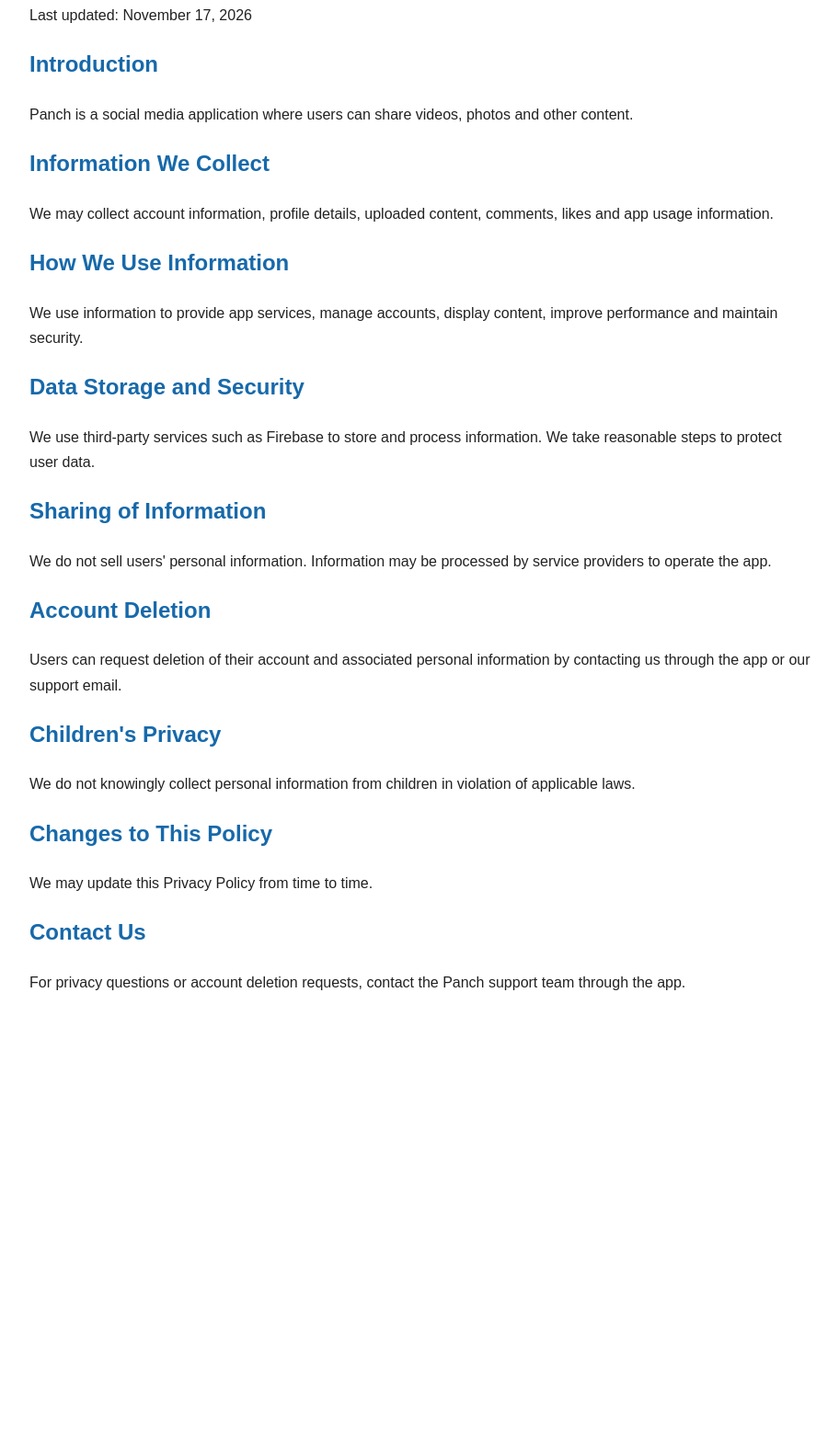
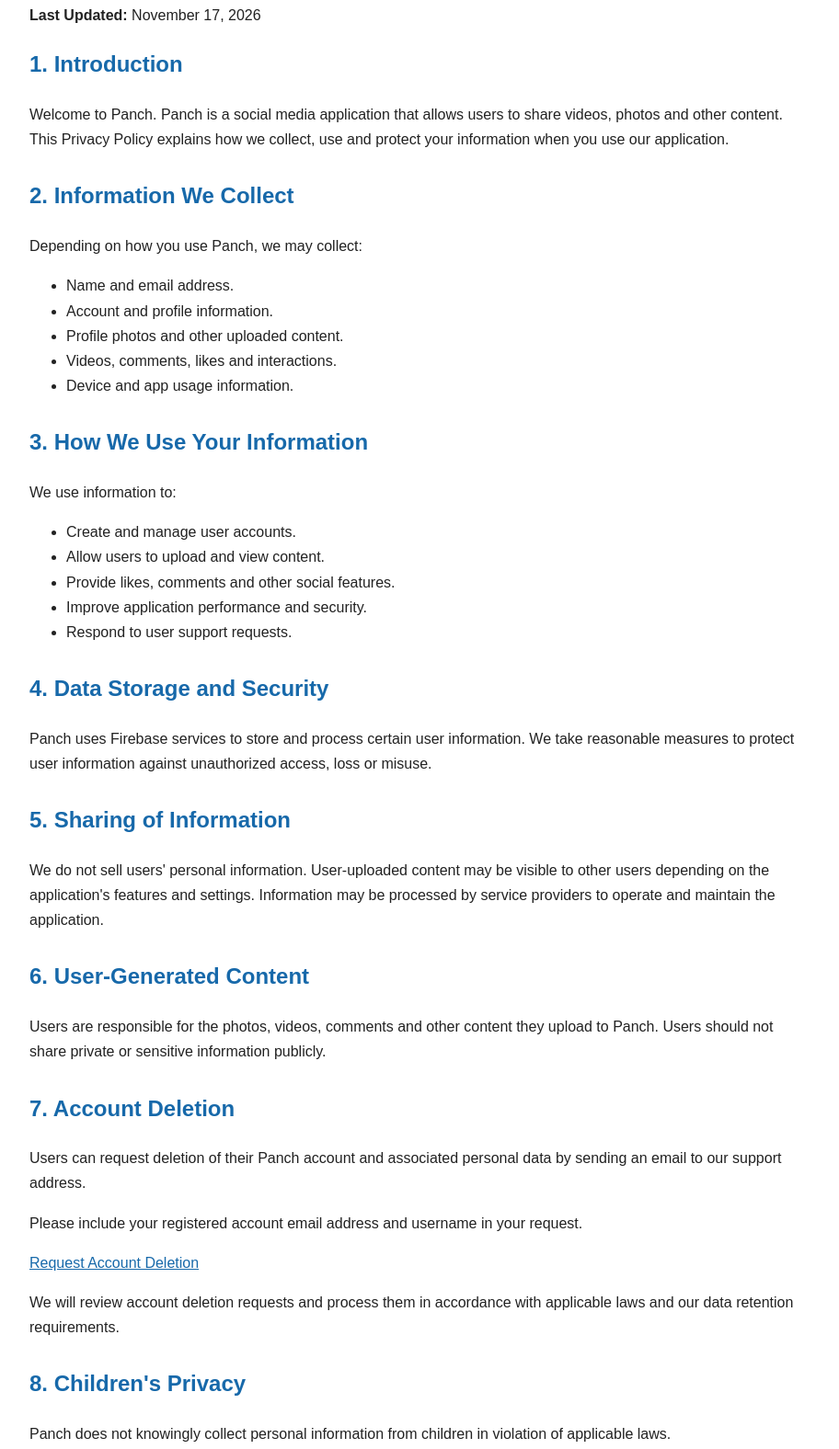
Before and after one commit to jalebi-app/Panch-Privacy-Policy, a plain HTML site: page index.html in a window 1280 px wide. Shown: the part 144-1720 px from the top of the page at 92% size, without its empty margins (183-1095 px from the left). Before the commit the page ends 1292 px from the top, so only its background shows below. Drawn offline with Linux system fonts and the light colour scheme.

Commit message:
Update Privacy Policy and Account Deletion

```diff
--- a/index.html
+++ b/index.html
@@ -1,44 +1,176 @@
-
 <!DOCTYPE html>
 <html lang="en">
 <head>
 <meta charset="UTF-8">
 <meta name="viewport" content="width=device-width, initial-scale=1.0">
+
 <title>Panch - Privacy Policy</title>
+
 <style>
-body{font-family:Arial,sans-serif;line-height:1.7;max-width:850px;margin:30px auto;padding:20px;color:#222}
-h1,h2{color:#1769aa}
+body {
+    font-family: Arial, sans-serif;
+    line-height: 1.7;
+    max-width: 850px;
+    margin: 30px auto;
+    padding: 20px;
+    color: #222;
+    background: #fff;
+}
+h1, h2 {
+    color: #1769aa;
+}
+a {
+    color: #1769aa;
+}
+section {
+    margin-bottom: 28px;
+}
 </style>
 </head>
+
 <body>
+
 <h1>Panch - Privacy Policy</h1>
-<p>Last updated: November 17, 2026</p>
 
-<h2>Introduction</h2>
-<p>Panch is a social media application where users can share videos, photos and other content.</p>
+<p><strong>Last Updated:</strong> November 17, 2026</p>
 
-<h2>Information We Collect</h2>
-<p>We may collect account information, profile details, uploaded content, comments, likes and app usage information.</p>
+<section>
+<h2>1. Introduction</h2>
+<p>
+Welcome to Panch. Panch is a social media application
+that allows users to share videos, photos and other content.
+This Privacy Policy explains how we collect, use and protect
+your information when you use our application.
+</p>
+</section>
 
-<h2>How We Use Information</h2>
-<p>We use information to provide app services, manage accounts, display content, improve performance and maintain security.</p>
+<section>
+<h2>2. Information We Collect</h2>
+<p>Depending on how you use Panch, we may collect:</p>
+<ul>
+<li>Name and email address.</li>
+<li>Account and profile information.</li>
+<li>Profile photos and other uploaded content.</li>
+<li>Videos, comments, likes and interactions.</li>
+<li>Device and app usage information.</li>
+</ul>
+</section>
 
-<h2>Data Storage and Security</h2>
-<p>We use third-party services such as Firebase to store and process information. We take reasonable steps to protect user data.</p>
+<section>
+<h2>3. How We Use Your Information</h2>
+<p>We use information to:</p>
+<ul>
+<li>Create and manage user accounts.</li>
+<li>Allow users to upload and view content.</li>
+<li>Provide likes, comments and other social features.</li>
+<li>Improve application performance and security.</li>
+<li>Respond to user support requests.</li>
+</ul>
+</section>
 
-<h2>Sharing of Information</h2>
-<p>We do not sell users' personal information. Information may be processed by service providers to operate the app.</p>
+<section>
+<h2>4. Data Storage and Security</h2>
+<p>
+Panch uses Firebase services to store and process certain
+user information. We take reasonable measures to protect
+user information against unauthorized access, loss or misuse.
+</p>
+</section>
 
-<h2>Account Deletion</h2>
-<p>Users can request deletion of their account and associated personal information by contacting us through the app or our support email.</p>
+<section>
+<h2>5. Sharing of Information</h2>
+<p>
+We do not sell users' personal information.
+User-uploaded content may be visible to other users
+depending on the application's features and settings.
+Information may be processed by service providers
+to operate and maintain the application.
+</p>
+</section>
 
-<h2>Children's Privacy</h2>
-<p>We do not knowingly collect personal information from children in violation of applicable laws.</p>
+<section>
+<h2>6. User-Generated Content</h2>
+<p>
+Users are responsible for the photos, videos, comments
+and other content they upload to Panch. Users should
+not share private or sensitive information publicly.
+</p>
+</section>
 
-<h2>Changes to This Policy</h2>
-<p>We may update this Privacy Policy from time to time.</p>
+<section>
+<h2>7. Account Deletion</h2>
+<p>
+Users can request deletion of their Panch account and
+associated personal data by sending an email to our
+support address.
+</p>
 
-<h2>Contact Us</h2>
-<p>For privacy questions or account deletion requests, contact the Panch support team through the app.</p>
+<p>
+Please include your registered account email address
+and username in your request.
+</p>
+
+<p>
+<a href="mailto:jalebi.official.app@gmail.com?subject=Panch%20Account%20Deletion%20Request">
+Request Account Deletion
+</a>
+</p>
+
+<p>
+We will review account deletion requests and process
+them in accordance with applicable laws and our
+data retention requirements.
+</p>
+</section>
+
+<section>
+<h2>8. Children's Privacy</h2>
+<p>
+Panch does not knowingly collect personal information
+from children in violation of applicable laws.
+</p>
+</section>
+
+<section>
+<h2>9. Third-Party Services</h2>
+<p>
+The application may use third-party services to support
+its functionality. These services may process information
+according to their own privacy policies.
+</p>
+</section>
+
+<section>
+<h2>10. Changes to This Privacy Policy</h2>
+<p>
+We may update this Privacy Policy from time to time.
+Any changes will be published on this page.
+</p>
+</section>
+
+<section>
+<h2>11. Contact Us</h2>
+<p>
+If you have questions about this Privacy Policy,
+your personal information or account deletion,
+please contact us:
+</p>
+
+<p>
+<strong>App Name:</strong> Panch
+</p>
+
+<p>
+<strong>Support Email:</strong>
+<a href="mailto:jalebi.official.app@gmail.com">
+jalebi.official.app@gmail.com
+</a>
+</p>
+</section>
+
+<footer>
+<p>© 2026 Panch. All Rights Reserved.</p>
+</footer>
+
 </body>
   </html>
```
